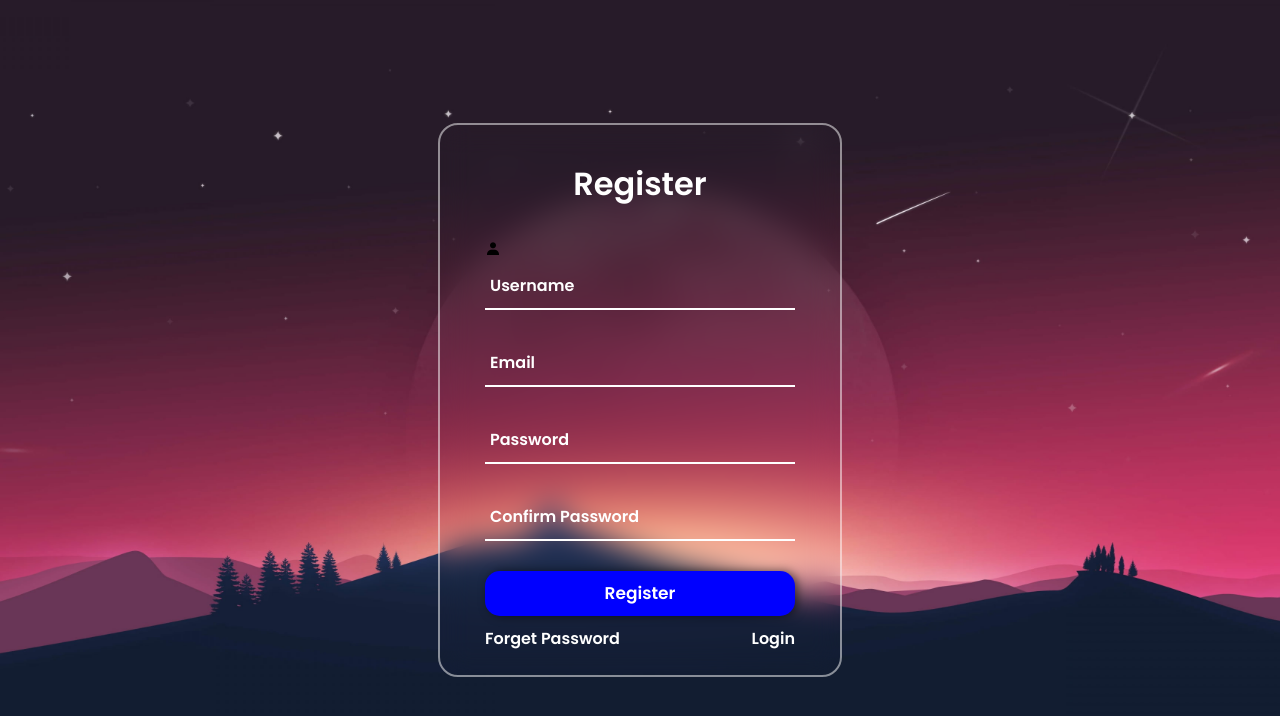
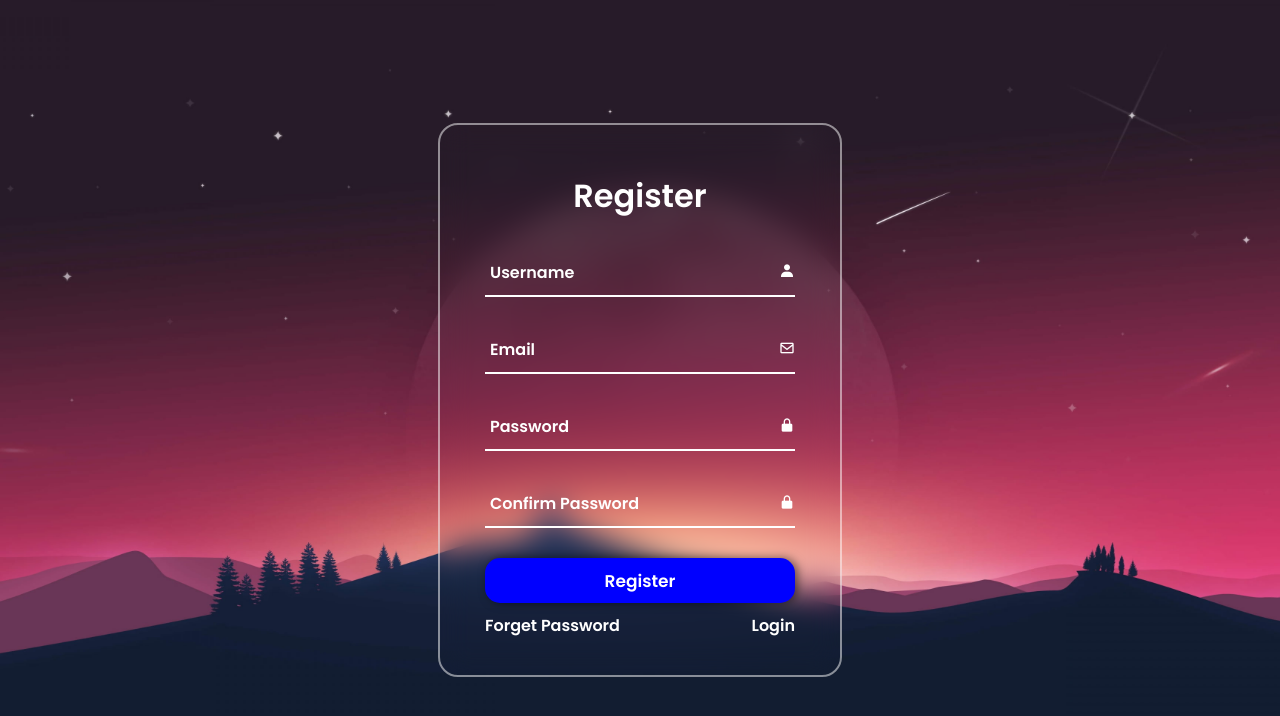
Before and after one commit to jeeveshw/Reg_form, a plain HTML site: page index.html in a window 1280 px wide. Drawn offline with nearby package versions, Linux system fonts and the light colour scheme.

Commit message:
icon commit

```diff
--- a/index.html
+++ b/index.html
@@ -17,12 +17,15 @@
                         <input type="text" name="Username" placeholder="Username"/>
                     </div>
                     <div class="input-box">
+                        <i class='bx bx-envelope' ></i>
                         <input type="email" name="Email" placeholder="Email"/>
                     </div>
                     <div class="input-box">
+                        <i class='bx bxs-lock-alt' ></i>
                         <input type="password" name="Password" placeholder="Password">
                     </div>
                     <div class="input-box">
+                        <i class='bx bxs-lock-alt' ></i>
                         <input type="password" name="cPassword" placeholder="Confirm Password">
                     </div>
                     <div class="button">
--- a/style.css
+++ b/style.css
@@ -53,6 +53,13 @@
     font-size: 16px;
 
 }
+i {
+    position:absolute;
+    color: #fff;
+    top: 13px;
+    right:0;
+
+}
 input::placeholder {
     color: #fff;
 }
```
